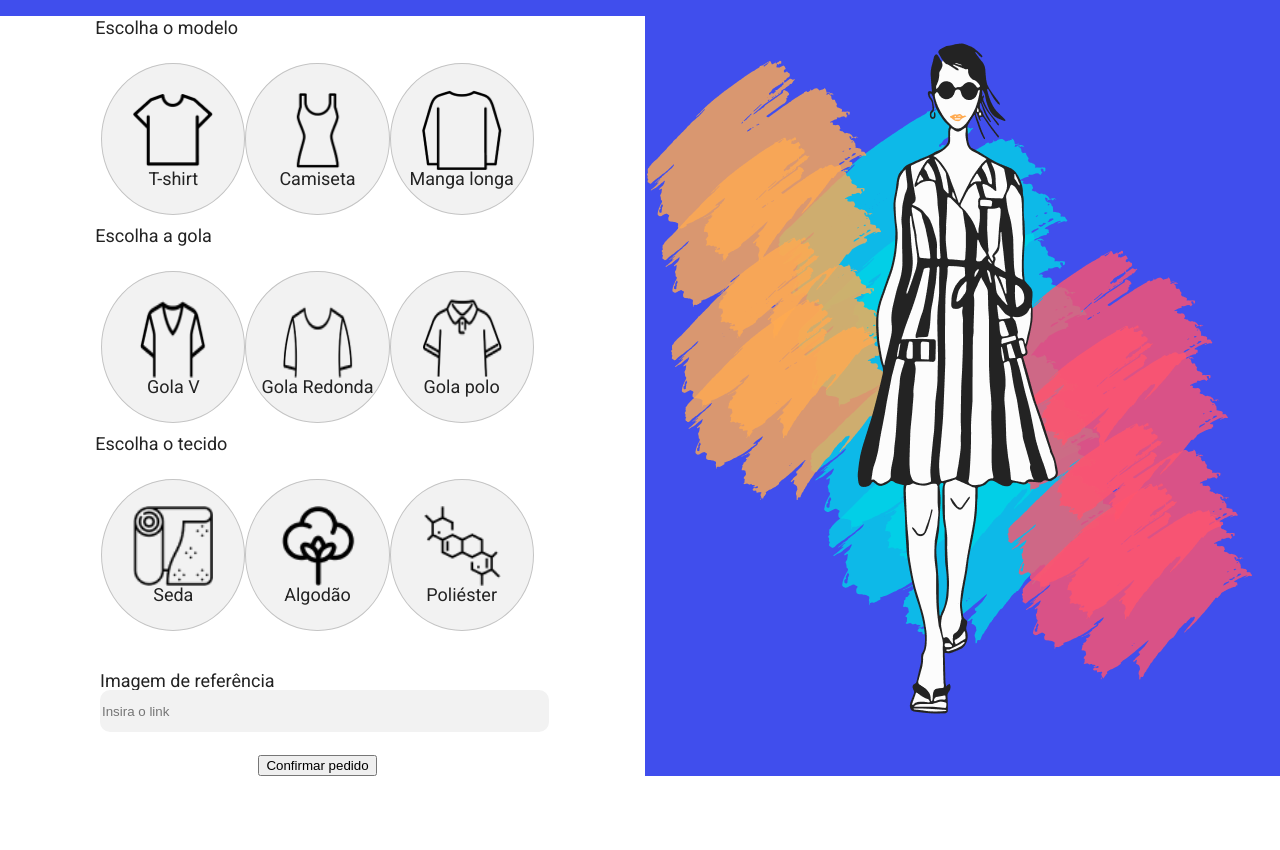
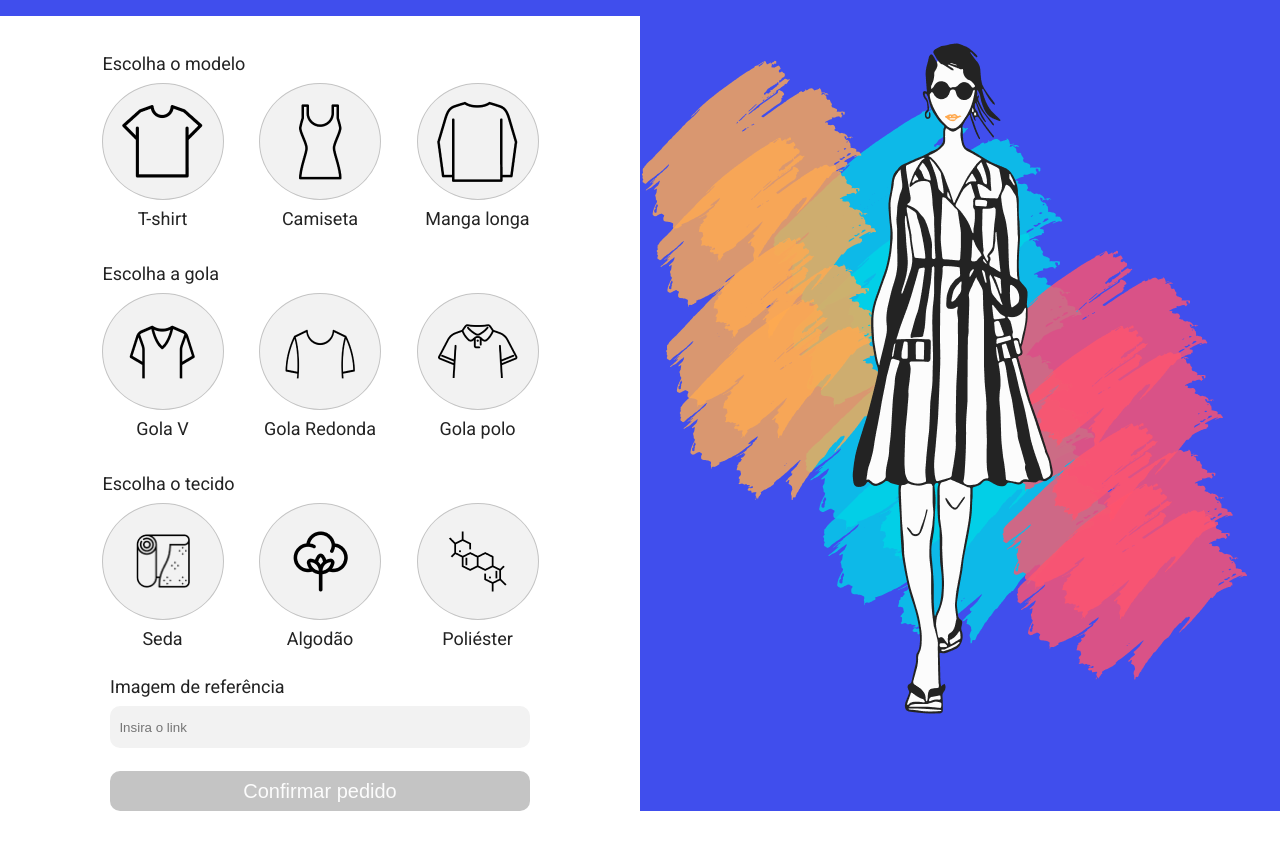
Before and after one commit to gabrielmoraesaraujo/Projeto_FashionDriven, a plain HTML site: page index.html in a window 1280 px wide. Shown: the part 76-926 px from the top of the page. Before the commit the page ends 852 px from the top, so only its background shows below. Drawn offline with Linux system fonts and the light colour scheme.

Commit message:
Layout containerPrimario consluido

```diff
--- a/estilos.css
+++ b/estilos.css
@@ -21,55 +21,104 @@
     align-items: center;
     justify-content: space-around;
     width: 50%;
-    padding-right: 10px;
+    height: 100%;
+
 }
 
 .mini-container{
-    width: 70%;
-    margin-right: 30px;
-    margin: 3px;
+
+    margin-right: 0px;
+    margin-top: 40px;
+
+    display: flex;
+    flex-direction: column;
+    justify-content: center;
+    align-items: flex-start;
+    height: 170px;
+    width: 435px;
+
 }
+
 .Linha{
     display: flex;
     justify-content: space-between;
-    margin: 3px;
-    padding: 3px;
-
+    align-items: center;
+    height: 155px;
+    width: 435px;
 }
-.ItemCaixa{
+.caixaExterna{
     display: flex;
     flex-direction: column;
-    align-items:center;
-    justify-content: center;
-    margin-top: 20px;
-    width: 150px;
-    height: 150px;
+
+    align-items: center;
+    justify-content:space-evenly;
+
+    width: 120px;
+    height: 100%;
+}
+.Caixa{
+
     background-color: #F2F2F2;
-    border-radius: 100%;
+    border-radius: 50%;
     border-color:#C4C4C4;
     border-style: solid;
     border-width: 0.5px;
+    width: 120px;
+    height: 120px;
+    margin: 10px 0px;
+
+    display: flex;
+    justify-content: center;
+    align-items: center;
 }
 .selecionado{
     border-color: #404EED;
     border-width: 3px;
+    padding: 1px;
 }
 
 .Referencia{
-    width: 100%;
+    width: 420px;
     display: flex;
     flex-direction: column;
     justify-content: center;
     align-items:flex-start;
-    margin: 32px 0px 23px 200px;
+    margin: 32px 0px 23px 0px;
 }
 
 input{
-    width: 70%;
+    width: 99%;
     height: 40px;
     border-radius: 10px;
     border-style: none;
     background-color: #F2F2F2;
+    margin-top: 10px;
+}
+
+.buttonDesativado{
+    height: 40px;
+    width: 420px;
+    margin-right: 0px;
+    border-radius: 10px;
+    background-color: #C4C4C4;
+    color:#FCFCFC;
+    border-style: none;
+    font-size: 20px;
+}
+
+.buttonAtivado{
+    height: 40px;
+    width: 420px;
+    margin-right: 0px;
+    border-radius: 10px;
+    background-color: #404EED;
+    color:#FCFCFC;
+    border-style: none;
+    font-size: 20px;
+}
+
+.containerSecundario{
+    height: 300px;
 }
 
 .containerDireita{
@@ -85,8 +134,24 @@ p{
     color: #232323;
 }
 
-.ItemCaixa img{
+.CaixaModelo img{
 
     width: 80px;
     height: 80px;
 }
+
+.CaixaGola img{
+    width: 80px;
+    height: 55px;
+}
+
+.CaixaTecido{
+    width:60px;
+    height: 60px;
+}
+
+.diferente{
+    width: 54px;
+    height: 54px;
+
+}
--- a/index.html
+++ b/index.html
@@ -24,51 +24,70 @@
             <div class="containerEsquerda">
                     <div class="mini-container">
                         <p>Escolha o modelo</p>
-                        <div class="Linha">
-                            <div class="ItemCaixa" onclick="selection(this)">
+                        <div class="Linha Modelo">
+                            <div class="caixaExterna">
+                                <div class="Caixa" onclick="selectionModelo(this)">
                                     <img src="imagens/tshirt.png" alt="">
+                                </div>
                                     <p>T-shirt</p>
                             </div>
-                            <div class="ItemCaixa" onclick="selection(this)">
+                           <div class="caixaExterna">
+                            <div class="Caixa" onclick="selectionModelo(this)">
                                 <img src="imagens/Camiseta.png" alt="">
+                            </div>
                                 <p>Camiseta</p>
                            </div>
-                            <div class="ItemCaixa" onclick="selection(this)">
+                            <div class="caixaExterna">
+                                <div class="Caixa" onclick="selectionModelo(this)">
                                     <img src="imagens/Mangalonga.png" alt="">
+                                </div>
                                     <p>Manga longa</p>
                             </div>
+
                         </div>
                     </div>
                     <div class="mini-container">
                         <p>Escolha a gola </p>
-                        <div class="Linha">
-                            <div class="ItemCaixa" onclick="selection(this)">
+                        <div class="Linha Gola">
+                            <div class="caixaExterna">
+                                <div class="Caixa" onclick="selectionGola(this)">
                                     <img src="imagens/GolaV.png" alt="">
+                                </div>
                                     <p>Gola V</p>
                             </div>
-                            <div class="ItemCaixa" onclick="selection(this)">
+                            <div class="caixaExterna">
+                                <div class="Caixa" onclick="selectionGola(this)">
                                     <img src="imagens/GolaRedonda.png" alt="">
+                                </div>
                                     <p>Gola Redonda</p>
                             </div>
-                            <div class="ItemCaixa" onclick="selection(this)">
+                            <div class="caixaExterna">
+                                <div class="Caixa" onclick="selectionGola(this)">
                                     <img src="imagens/GolaPolo.png" alt="">
+                                </div>
                                     <p>Gola polo</p>
                             </div>
                         </div>
                     </div>
                     <div class="mini-container">
                         <p>Escolha o tecido</p>
-                        <div class="Linha">
-                            <div class="ItemCaixa" onclick="selection(this)">
-                                <img src="imagens/Seda.png" alt="">
+                        <div class="Linha Tecido">
+                            <div class="caixaExterna">
+                                <div class="Caixa" onclick="selectionTecido(this)">
+                                    <img class="diferente" src="imagens/Seda.png" alt="">
+                                </div>
                                     <p>Seda</p>
                             </div>
-                            <div class="ItemCaixa" onclick="selection(this)">
+                            <div class="caixaExterna">
+                                <div class="Caixa" onclick="selectionTecido(this)">
                                     <img src="imagens/Algodão.png" alt="">
+                                </div>
                                     <p>Algodão</p>
                             </div>
-                            <div class="ItemCaixa" onclick="selection(this)">
+                            <div class="caixaExterna">
+                                <div class="Caixa" onclick="selectionTecido(this)">
                                     <img src="imagens/Poliester.png" alt="">
+                                </div>
                                     <p>Poliéster</p>
                             </div>
                         </div>
@@ -76,10 +95,10 @@
 
                 <div class="Referencia">
                     <p>Imagem de referência</p>
-                    <input type="text" placeholder="Insira o link">
+                    <input type="text" placeholder="  Insira o link">
                 </div>
 
-                <button>Confirmar pedido</button>
+                <button class="buttonDesativado">Confirmar pedido</button>
 
             </div>
 
--- a/java.js
+++ b/java.js
@@ -4,15 +4,31 @@ function iniciarPagina(){
 
 }
 
-function selection(elemento){
-    const itemSelecionado = document.querySelector('.Linha .selecionado');
+function selectionModelo(elemento){
+    const itemSelecionado = document.querySelector('.Modelo .selecionado');
 
     if(itemSelecionado!==null){
         itemSelecionado.classList.remove('selecionado');
     }
+    elemento.classList.add('selecionado');
+}
 
+function selectionGola(elemento){
+    const itemSelecionado = document.querySelector('.Gola .selecionado');
+
+    if(itemSelecionado!==null){
+        itemSelecionado.classList.remove('selecionado');
+    }
     elemento.classList.add('selecionado');
+}
 
+function selectionTecido(elemento){
+    const itemSelecionado = document.querySelector('.Tecido .selecionado');
+
+    if(itemSelecionado!==null){
+        itemSelecionado.classList.remove('selecionado');
+    }
+    elemento.classList.add('selecionado');
 }
 
 iniciarPagina();
```
Lines whose indentation alone changed are shown as unchanged.
